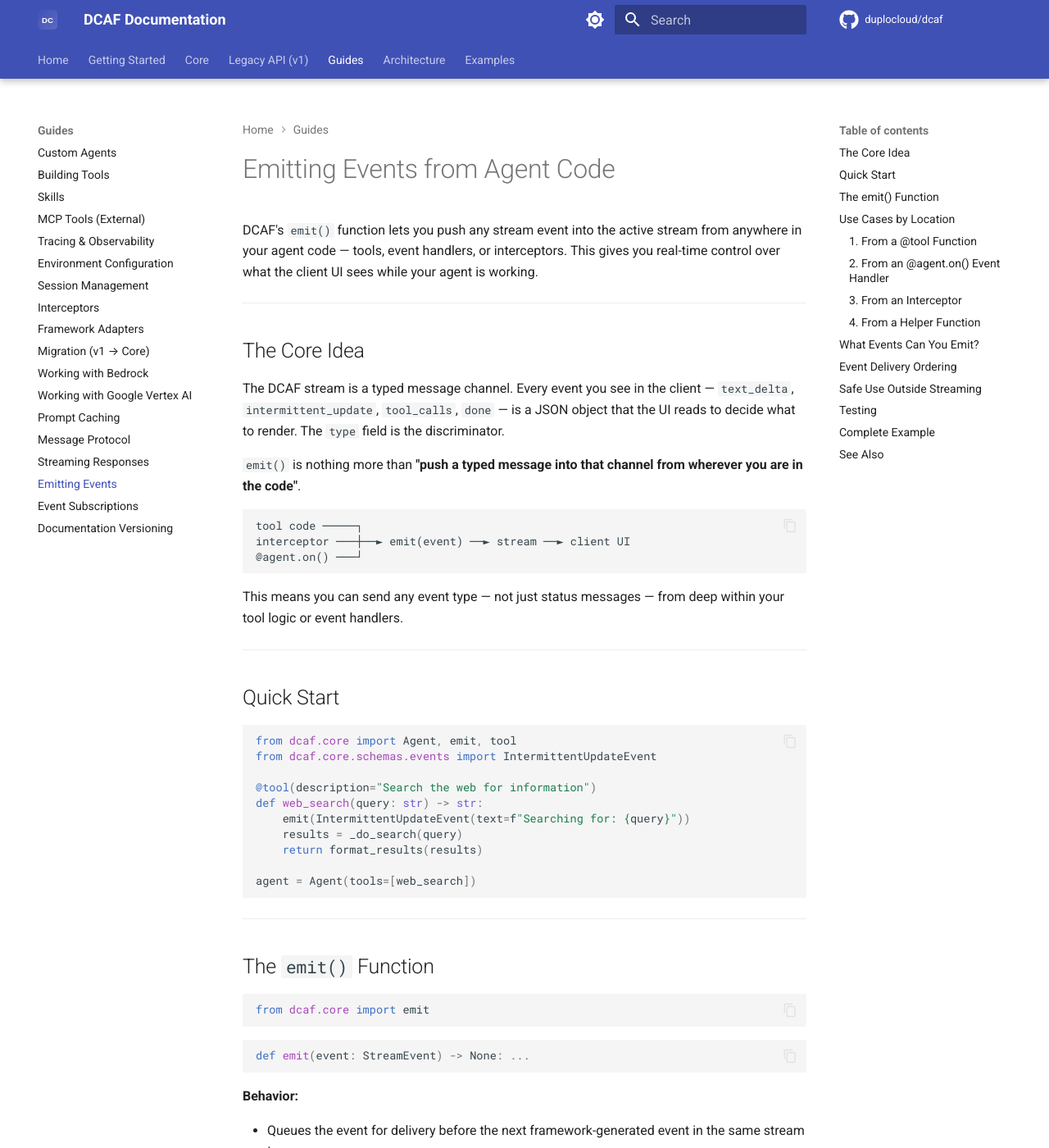
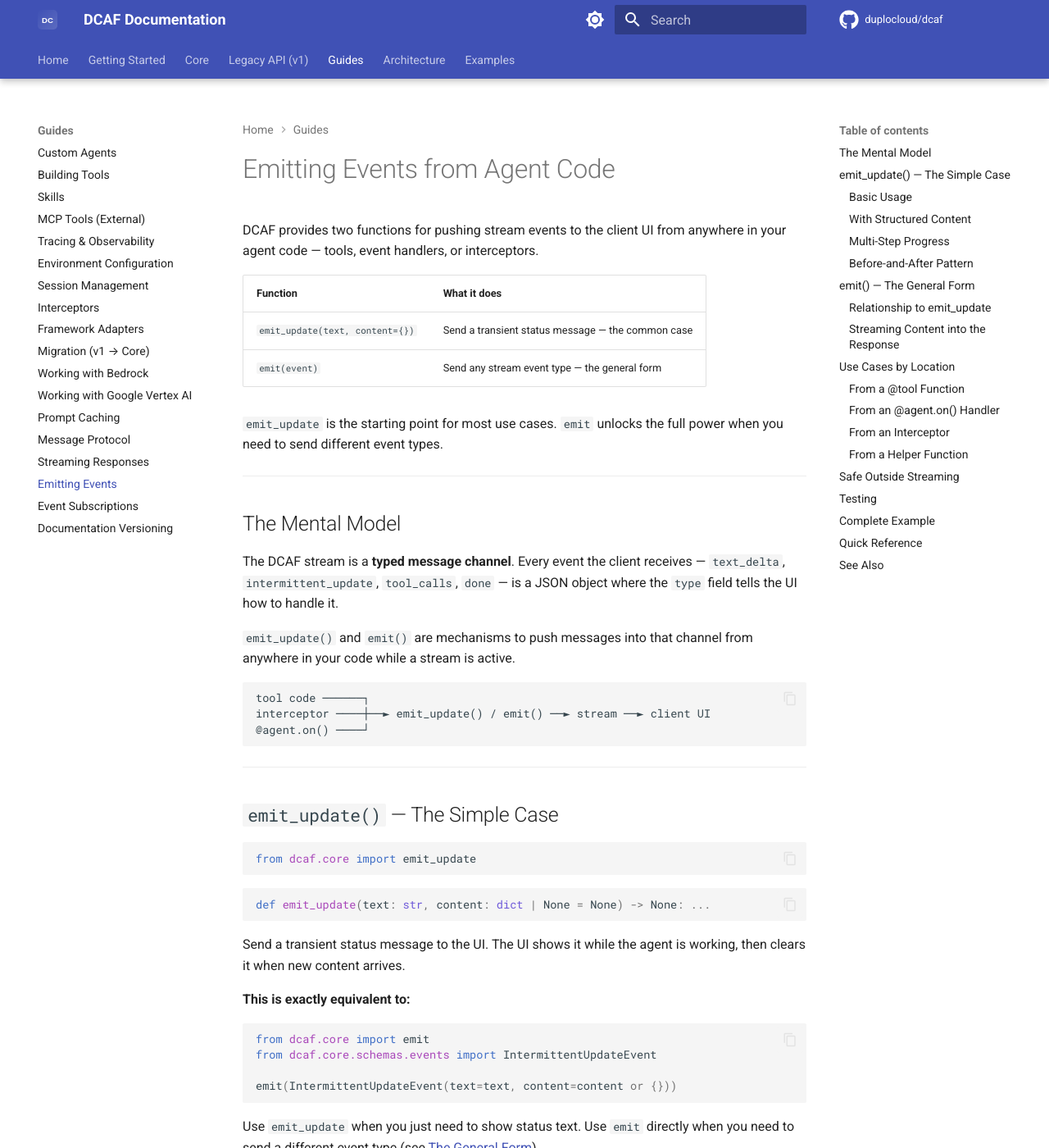
Before and after one commit to duplocloud/dcaf, an MkDocs documentation site: the page built from docs/guides/emitting-events.md, in a window 1280 px wide and 1400 px high. Shown: the whole window at 82% size. Built offline with MkDocs 1.6.1 and Material for MkDocs 9.7.7, drawn with Linux system fonts in a browser that asks for light colours; comment, search, counter and statistics services are not loaded; some of the changed text lies outside the part shown.

Commit message:
feat: add emit_update() shorthand for intermittent_update events
emit_update(text, content={}) is the simple common-case API.
It is exactly equivalent to emit(IntermittentUpdateEvent(text=text, content=content)).

- Add emit_update() to _context.py with full docstring and examples
- Export emit_update from dcaf.core
- Rewrite docs/guides/emitting-events.md to lead with emit_update,
  document the equivalence explicitly, and provide detailed examples
  covering tools, @agent.on() handlers, interceptors, helpers, testing,
  and the before/after and multi-step progress patterns

Co-Authored-By: Claude Sonnet 4.6 <noreply@anthropic.com>

````diff
--- a/docs/guides/emitting-events.md
+++ b/docs/guides/emitting-events.md
@@ -1,43 +1,156 @@
 # Emitting Events from Agent Code
 
-DCAF's `emit()` function lets you push any stream event into the active stream from anywhere in your agent code — tools, event handlers, or interceptors. This gives you real-time control over what the client UI sees while your agent is working.
+DCAF provides two functions for pushing stream events to the client UI from
+anywhere in your agent code — tools, event handlers, or interceptors.
+
+| Function | What it does |
+|---|---|
+| `emit_update(text, content={})` | Send a transient status message — the common case |
+| `emit(event)` | Send any stream event type — the general form |
+
+`emit_update` is the starting point for most use cases. `emit` unlocks the
+full power when you need to send different event types.
 
 ---
 
-## The Core Idea
+## The Mental Model
 
-The DCAF stream is a typed message channel. Every event you see in the client — `text_delta`, `intermittent_update`, `tool_calls`, `done` — is a JSON object that the UI reads to decide what to render. The `type` field is the discriminator.
+The DCAF stream is a **typed message channel**. Every event the client receives
+— `text_delta`, `intermittent_update`, `tool_calls`, `done` — is a JSON object
+where the `type` field tells the UI how to handle it.
 
-`emit()` is nothing more than **"push a typed message into that channel from wherever you are in the code"**.
+`emit_update()` and `emit()` are mechanisms to push messages into that channel
+from anywhere in your code while a stream is active.
 
 ```
-tool code ─────┐
-interceptor ───┼──► emit(event) ──► stream ──► client UI
-@agent.on() ───┘
-```
-
-This means you can send any event type — not just status messages — from deep within your tool logic or event handlers.
-
----
-
-## Quick Start
-
-```python
-from dcaf.core import Agent, emit, tool
-from dcaf.core.schemas.events import IntermittentUpdateEvent
-
-@tool(description="Search the web for information")
-def web_search(query: str) -> str:
-    emit(IntermittentUpdateEvent(text=f"Searching for: {query}"))
-    results = _do_search(query)
-    return format_results(results)
-
-agent = Agent(tools=[web_search])
+tool code ──────┐
+interceptor ────┼──► emit_update() / emit() ──► stream ──► client UI
+@agent.on() ────┘
 ```
 
 ---
 
-## The `emit()` Function
+## `emit_update()` — The Simple Case
+
+```python
+from dcaf.core import emit_update
+```
+
+```python
+def emit_update(text: str, content: dict | None = None) -> None: ...
+```
+
+Send a transient status message to the UI. The UI shows it while the agent
+is working, then clears it when new content arrives.
+
+**This is exactly equivalent to:**
+
+```python
+from dcaf.core import emit
+from dcaf.core.schemas.events import IntermittentUpdateEvent
+
+emit(IntermittentUpdateEvent(text=text, content=content or {}))
+```
+
+Use `emit_update` when you just need to show status text. Use `emit` directly
+when you need to send a different event type (see [The General Form](#emit-the-general-form)).
+
+### Basic Usage
+
+```python
+from dcaf.core import emit_update, tool
+
+@tool(description="Search the web for information")
+def web_search(query: str) -> str:
+    emit_update(f"Searching for: {query}")
+    results = _do_search(query)
+    return format_results(results)
+```
+
+The client sees:
+```json
+{"type": "intermittent_update", "text": "Searching for: kubernetes pods", "content": {}}
+```
+
+### With Structured Content
+
+The optional `content` dict carries structured metadata the client UI can
+use to display richer information — links found, file names, step counts, etc.
+
+```python
+@tool(description="Search the web")
+def web_search(query: str) -> str:
+    emit_update(f"Searching for: {query}")
+    results = _do_search(query)
+
+    emit_update(
+        text=f"Found {len(results)} results",
+        content={
+            "count": len(results),
+            "sources": [r["url"] for r in results],
+        },
+    )
+    return format_results(results)
+```
+
+The second event the client receives:
+```json
+{
+    "type": "intermittent_update",
+    "text": "Found 8 results",
+    "content": {
+        "count": 8,
+        "sources": ["https://kubernetes.io/...", "https://docs.aws.amazon.com/..."]
+    }
+}
+```
+
+### Multi-Step Progress
+
+Show progress through a sequence of phases:
+
+```python
+@tool(description="Run a full data pipeline")
+def run_pipeline(dataset: str) -> str:
+    steps = [
+        ("Loading data",    load),
+        ("Cleaning",        clean),
+        ("Analyzing",       analyze),
+        ("Building report", build_report),
+    ]
+    result = dataset
+    for i, (label, fn) in enumerate(steps, start=1):
+        emit_update(
+            text=f"{label}...",
+            content={"step": i, "total": len(steps)},
+        )
+        result = fn(result)
+
+    emit_update("Pipeline complete", content={"steps": len(steps)})
+    return result
+```
+
+### Before-and-After Pattern
+
+Show a "started" message, do the work, then a "done" message:
+
+```python
+@tool(description="Generate a Python script")
+def generate_script(description: str) -> str:
+    emit_update("Generating script...")
+
+    code = _llm_generate(description)
+
+    emit_update(
+        text="Script ready",
+        content={"lines": len(code.splitlines())},
+    )
+    return code
+```
+
+---
+
+## `emit()` — The General Form
 
 ```python
 from dcaf.core import emit
@@ -47,188 +160,139 @@ from dcaf.core import emit
 def emit(event: StreamEvent) -> None: ...
 ```
 
-**Behavior:**
+`emit()` accepts any `StreamEvent` subclass. Use it when `emit_update` is not
+enough — for example, to stream content directly into the response body.
 
-- Queues the event for delivery before the next framework-generated event in the same stream turn
-- **No-op** when called outside an active `run_stream()` invocation — safe to call from code that also runs in non-streaming contexts
-- Thread-safe: works correctly when tools run in a thread pool executor
+### Relationship to `emit_update`
+
+These two statements are **identical**:
+
+```python
+# Simple form
+emit_update("Generating script...")
+
+# Equivalent general form
+from dcaf.core.schemas.events import IntermittentUpdateEvent
+emit(IntermittentUpdateEvent(text="Generating script..."))
+```
+
+And with content:
+
+```python
+# Simple form
+emit_update("Search complete", content={"count": 8})
+
+# Equivalent general form
+emit(IntermittentUpdateEvent(text="Search complete", content={"count": 8}))
+```
+
+### Streaming Content into the Response
+
+Use `TextDeltaEvent` to push text directly into the response body from tool
+code. This is useful when a tool generates content you want the user to see
+immediately — before the LLM summarizes the tool result.
+
+```python
+from dcaf.core import emit, tool
+from dcaf.core.schemas.events import IntermittentUpdateEvent, TextDeltaEvent
+
+@tool(description="Generate a Python script")
+def generate_script(description: str) -> str:
+    emit(IntermittentUpdateEvent(text="Generating script..."))
+
+    code = _llm_generate(description)
+
+    # Stream the generated code directly into the response body
+    emit(TextDeltaEvent(text=f"\n```python\n{code}\n```\n"))
+
+    # The return value becomes the tool result for the LLM's context
+    return code
+```
+
+!!! note "text_delta vs intermittent_update"
+    `TextDeltaEvent` text is **accumulated** by clients into the displayed
+    response — it becomes part of the conversation content.
+    `IntermittentUpdateEvent` is **transient** — clients show it while work
+    is in progress and clear it when the next content arrives.
+    Choose based on whether you want the output to persist in the response.
 
 ---
 
 ## Use Cases by Location
 
-### 1. From a `@tool` Function
+Both functions work from any of these call sites within an active stream:
 
-The most common use case. Emit status messages before and after long-running work.
+### From a `@tool` Function
 
 ```python
-from dcaf.core import emit, tool
-from dcaf.core.schemas.events import IntermittentUpdateEvent
+from dcaf.core import emit_update, tool
 
 @tool(description="Fetch and summarize a web page")
 def fetch_page(url: str) -> str:
-    emit(IntermittentUpdateEvent(text=f"Fetching {url}..."))
+    emit_update(f"Fetching {url}...")
     html = requests.get(url).text
 
-    emit(IntermittentUpdateEvent(text="Summarizing content..."))
-    summary = summarize(html)
-
-    return summary
+    emit_update("Summarizing content...")
+    return summarize(html)
 ```
 
-#### With Structured Content
+### From an `@agent.on()` Handler
 
-Use the `content` field to send structured data alongside the status text. The client UI can use this to display richer information — links found, file names, step counts, etc.
+Apply cross-cutting updates to every tool without modifying individual
+tool functions:
 
 ```python
-@tool(description="Search and return results")
-def search(query: str) -> str:
-    emit(IntermittentUpdateEvent(text=f"Searching: {query}"))
-    results = _search(query)
-
-    emit(IntermittentUpdateEvent(
-        text=f"Found {len(results)} results",
-        content={
-            "count": len(results),
-            "sources": [r["url"] for r in results],
-        },
-    ))
-    return format_results(results)
-```
-
-#### Streaming Content Directly from a Tool
-
-Tools can emit `TextDeltaEvent` to stream text directly into the response — for example, showing work-in-progress code before the final tool result is returned.
-
-```python
-from dcaf.core.schemas.events import IntermittentUpdateEvent, TextDeltaEvent
-
-@tool(description="Generate a Python script")
-def generate_script(description: str) -> str:
-    emit(IntermittentUpdateEvent(text="Generating script..."))
-    code = _llm_generate(description)
-
-    # Stream the WIP code to the UI immediately
-    emit(TextDeltaEvent(text=f"\n```python\n{code}\n```\n"))
-
-    # The return value becomes the tool result in the LLM context
-    return code
-```
-
-!!! note
-    `TextDeltaEvent` text is accumulated by clients into the displayed response. Use it
-    for content you want visible in the conversation. Use `IntermittentUpdateEvent` for
-    transient status that the UI should show and then clear.
-
-#### Multi-Step Progress
-
-Long-running tools with multiple phases can emit a sequence of updates:
-
-```python
-@tool(description="Run a full data pipeline")
-def run_pipeline(dataset: str) -> str:
-    steps = [
-        ("Loading data", load_data),
-        ("Cleaning", clean),
-        ("Running analysis", analyze),
-        ("Building report", build_report),
-    ]
-    result = dataset
-    for label, fn in steps:
-        emit(IntermittentUpdateEvent(text=label + "..."))
-        result = fn(result)
-
-    emit(IntermittentUpdateEvent(text="Pipeline complete"))
-    return result
-```
-
----
-
-### 2. From an `@agent.on()` Event Handler
-
-The existing event subscription system fires internal events during agent execution. You can combine it with `emit()` to translate internal events into client-visible stream events.
-
-```python
-from dcaf.core import Agent, emit, TOOL_CALL_STARTED, TOOL_CALL_COMPLETED
-from dcaf.core.schemas.events import IntermittentUpdateEvent
+from dcaf.core import Agent, emit_update, TOOL_CALL_STARTED, TOOL_CALL_COMPLETED
 
 agent = Agent(tools=[...])
 
 @agent.on(TOOL_CALL_STARTED)
 async def on_tool_start(event):
-    emit(IntermittentUpdateEvent(
+    emit_update(
         text=f"Running {event.tool_name}...",
         content={"tool": event.tool_name},
-    ))
+    )
 
 @agent.on(TOOL_CALL_COMPLETED)
 async def on_tool_done(event):
-    emit(IntermittentUpdateEvent(
+    emit_update(
         text=f"{event.tool_name} complete",
-        content={"tool": event.tool_name, "result": str(event.result)[:200]},
-    ))
+        content={"tool": event.tool_name},
+    )
 ```
 
-This is useful for **cross-cutting concerns** — you write the update logic once and it applies to every tool, without modifying individual tool functions.
+### From an Interceptor
 
-#### Combining with Tool-Level Emits
+Interceptors run before the LLM call, so events emitted here appear at the
+very start of the stream:
 
-Tool-level `emit()` calls and `@agent.on()` emits can coexist. The order of delivery depends on when `emit()` is called relative to the internal event that triggers the handler:
+```python
+from dcaf.core import LLMRequest, emit_update
 
-```
-TOOL_CALL_STARTED fires
-  → @agent.on handler emit() → queued
-  → tool body runs
-      → tool emit() calls → queued
-TOOL_CALL_COMPLETED fires
-  → @agent.on handler emit() → queued
+def add_tenant_context(request: LLMRequest) -> LLMRequest:
+    tenant = request.context.get("tenant_name", "default")
+    emit_update(
+        text=f"Loading context for: {tenant}",
+        content={"tenant": tenant},
+    )
+    request.add_system_context(f"Tenant: {tenant}")
+    return request
+
+agent = Agent(tools=[...], request_interceptors=[add_tenant_context])
 ```
 
-All queued events are delivered before the next framework event.
+### From a Helper Function
 
----
-
-### 3. From an Interceptor
-
-Request and response interceptors run as part of the `run_stream()` call stack, so `emit()` works here too.
-
-```python
-from dcaf.core import LLMRequest, emit
-from dcaf.core.schemas.events import IntermittentUpdateEvent
-
-def enrich_context(request: LLMRequest) -> LLMRequest:
-    tenant = request.context.get("tenant_name", "unknown")
-
-    emit(IntermittentUpdateEvent(
-        text=f"Loading context for tenant: {tenant}",
-        content={"tenant": tenant},
-    ))
-
-    # ... add context to request ...
-    return request
-
-agent = Agent(
-    tools=[...],
-    request_interceptors=[enrich_context],
-)
-```
-
-!!! warning
-    Interceptors run **before the LLM call**, so events emitted here will appear
-    at the very start of the stream — before any `text_delta` or tool events.
-
----
-
-### 4. From a Helper Function
-
-Because `emit()` reads from a `ContextVar`, it works in any function in the call chain — including deeply nested helpers. You don't need to thread an emitter through your call stack.
+Both functions work in any nested helper — no need to pass an emitter through
+your call stack:
 
 ```python
 def _fetch_with_retry(url: str, retries: int = 3) -> str:
     for attempt in range(1, retries + 1):
-        emit(IntermittentUpdateEvent(
+        emit_update(
             text=f"Fetching {url} (attempt {attempt}/{retries})",
-        ))
+            content={"url": url, "attempt": attempt},
+        )
         try:
             return requests.get(url, timeout=10).text
         except requests.Timeout:
@@ -243,66 +307,28 @@ def fetch_page(url: str) -> str:
 
 ---
 
-## What Events Can You Emit?
+## Safe Outside Streaming
 
-Any `StreamEvent` subclass. The most useful ones:
-
-| Event | When to use |
-|---|---|
-| `IntermittentUpdateEvent` | WIP status — "Searching...", "Generating code...", progress steps |
-| `TextDeltaEvent` | Stream content directly — WIP code, partial results you want visible in the response |
-
-Events you generally should **not** emit from user code:
-
-| Event | Why to avoid |
-|---|---|
-| `DoneEvent` | Terminates the stream; framework emits this automatically |
-| `ErrorEvent` | Raises an error state; let exceptions propagate naturally |
-| `ToolCallsEvent` | Managed by the approval workflow; emitting manually bypasses approval logic |
-
----
-
-## Event Delivery Ordering
-
-User-emitted events are drained **before each framework-generated event**. The delivery sequence for a typical tool call looks like this:
-
-```
-[user emit] IntermittentUpdateEvent("Thinking...")     ← from @agent.on(REASONING_STARTED)
-[framework] IntermittentUpdateEvent("Thinking...")     ← system event (auto)
-[framework] IntermittentUpdateEvent("Calling tool: X") ← system event (auto)
-[user emit] IntermittentUpdateEvent("Fetching URL...")  ← from tool body
-[user emit] IntermittentUpdateEvent("Parsing results") ← from tool body
-[framework] TextDeltaEvent(...)                        ← LLM response text
-[framework] DoneEvent()
-```
-
-The interleaving happens naturally: tool code runs synchronously, filling the queue, then the async framework loop drains it before the next event.
-
----
-
-## Safe Use Outside Streaming
-
-`emit()` is always safe to call, even when no stream is active:
+Both functions are always safe to call — they are no-ops when no stream is active:
 
 ```python
 @tool(description="Analyze data")
 def analyze(data: str) -> str:
-    emit(IntermittentUpdateEvent(text="Analyzing..."))  # no-op if not streaming
+    emit_update("Analyzing...")  # no-op when called via agent.run()
     return _analyze(data)
 
-# Works in both contexts:
-result = agent.run(messages=[...])        # emit() is a no-op
-async for e in agent.run_stream(msgs):    # emit() pushes to stream
+# Works in both contexts — no guards needed:
+result = agent.run(messages=[...])        # emit_update() is a no-op
+async for e in agent.run_stream(msgs):    # emit_update() sends to stream
     ...
 ```
-
-This means you don't need to guard `emit()` calls or maintain two versions of your tools.
 
 ---
 
 ## Testing
 
-When testing tools in isolation, `emit()` is a no-op since there's no active stream. If you want to assert on emitted events in tests, activate a queue manually:
+When testing tools in isolation, both functions are no-ops since there is no
+active stream. To assert on emitted events in tests, activate the queue manually:
 
 ```python
 from collections import deque
@@ -319,6 +345,8 @@ def test_tool_emits_status():
 
     updates = [e for e in queue if isinstance(e, IntermittentUpdateEvent)]
     assert updates[0].text == "Searching for: kubernetes pods"
+    assert updates[1].text == "Search complete"
+    assert updates[1].content["count"] > 0
 ```
 
 ---
@@ -328,17 +356,18 @@ def test_tool_emits_status():
 An agent that uses all three emit locations — tool, event handler, and interceptor:
 
 ```python
-from dcaf.core import Agent, emit, serve, tool, TOOL_CALL_STARTED
-from dcaf.core import LLMRequest
-from dcaf.core.schemas.events import IntermittentUpdateEvent, TextDeltaEvent
+from dcaf.core import (
+    Agent, serve, tool,
+    emit, emit_update,
+    LLMRequest,
+    TOOL_CALL_STARTED,
+)
+from dcaf.core.schemas.events import TextDeltaEvent
 
 # ── Interceptor ────────────────────────────────────────────────────────────
 def add_tenant_context(request: LLMRequest) -> LLMRequest:
     tenant = request.context.get("tenant_name", "default")
-    emit(IntermittentUpdateEvent(
-        text=f"Loading context for: {tenant}",
-        content={"tenant": tenant},
-    ))
+    emit_update(f"Loading context for: {tenant}", content={"tenant": tenant})
     request.add_system_context(f"Tenant: {tenant}")
     return request
 
@@ -346,22 +375,15 @@ def add_tenant_context(request: LLMRequest) -> LLMRequest:
 # ── Tools ──────────────────────────────────────────────────────────────────
 @tool(description="Search Kubernetes pods")
 def list_pods(namespace: str = "default") -> str:
-    emit(IntermittentUpdateEvent(
-        text=f"Querying namespace: {namespace}",
-        content={"namespace": namespace},
-    ))
+    emit_update(f"Querying namespace: {namespace}", content={"namespace": namespace})
     output = kubectl(f"get pods -n {namespace}")
-
-    emit(IntermittentUpdateEvent(
-        text="Query complete",
-        content={"namespace": namespace, "lines": len(output.splitlines())},
-    ))
+    emit_update("Query complete", content={"lines": len(output.splitlines())})
     return output
 
 
 @tool(description="Generate a kubectl command")
 def generate_command(description: str) -> str:
-    emit(IntermittentUpdateEvent(text="Generating command..."))
+    emit_update("Generating command...")
     cmd = _generate_cmd(description)
 
     # Stream the generated command directly so the user sees it immediately
@@ -376,14 +398,13 @@ agent = Agent(
 )
 
 
-# ── Cross-cutting event handler ────────────────────────────────────────────
+# ── Cross-cutting update for every tool ───────────────────────────────────
 @agent.on(TOOL_CALL_STARTED)
 async def log_tool_start(event):
-    # Supplemental update from the event system (in addition to tool-level emits)
-    emit(IntermittentUpdateEvent(
+    emit_update(
         text=f"▶ {event.tool_name}",
-        content={"tool": event.tool_name, "source": "event_handler"},
-    ))
+        content={"tool": event.tool_name},
+    )
 
 
 serve(agent)
@@ -391,9 +412,20 @@ serve(agent)
 
 ---
 
+## Quick Reference
+
+| Goal | Use |
+|---|---|
+| Show a status message | `emit_update("Searching...")` |
+| Show status with metadata | `emit_update("Found 8 results", content={"count": 8})` |
+| Stream content into response body | `emit(TextDeltaEvent(text="..."))` |
+| Send an `IntermittentUpdateEvent` explicitly | `emit(IntermittentUpdateEvent(text="..."))` |
+
+---
+
 ## See Also
 
-- [Streaming Responses](./streaming.md) — full event type reference
+- [Streaming Responses](./streaming.md) — full event type reference and client examples
 - [Building Tools](./building-tools.md) — `@tool` decorator reference
 - [Interceptors](./interceptors.md) — request/response pipeline
 - [Event Subscriptions](./event-subscriptions.md) — `@agent.on()` reference
````
Also changed, not shown: 2 other files.
